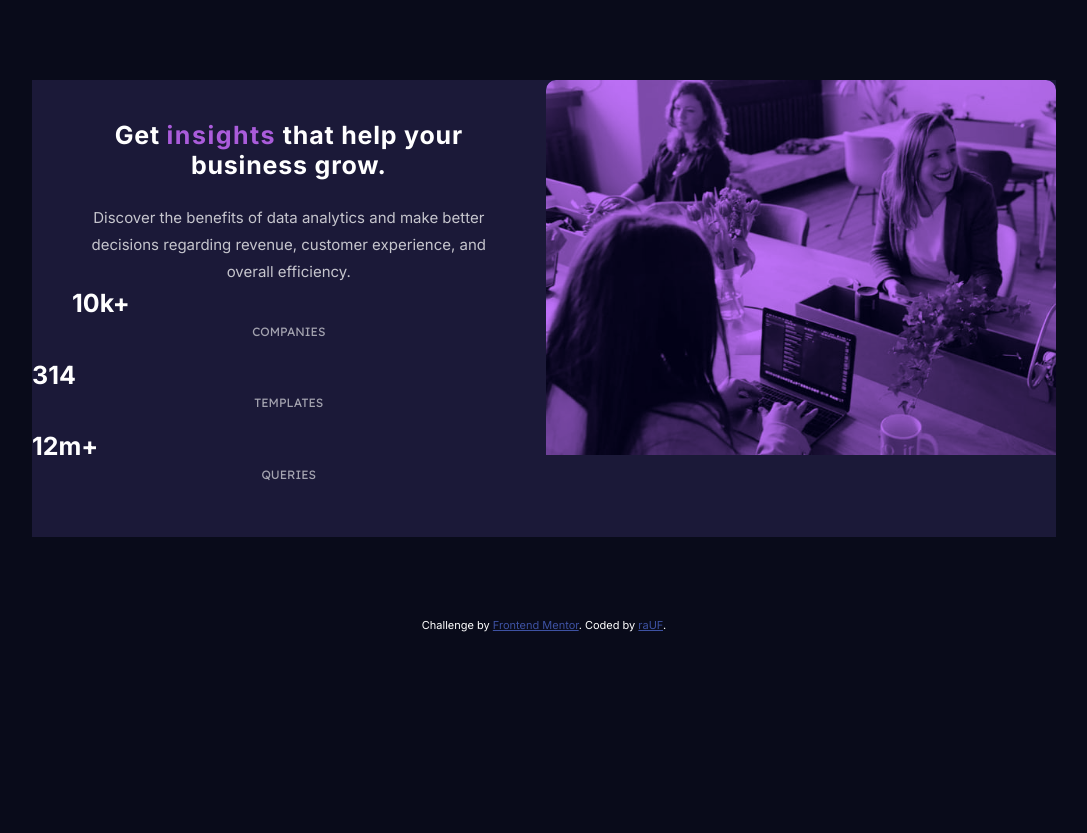
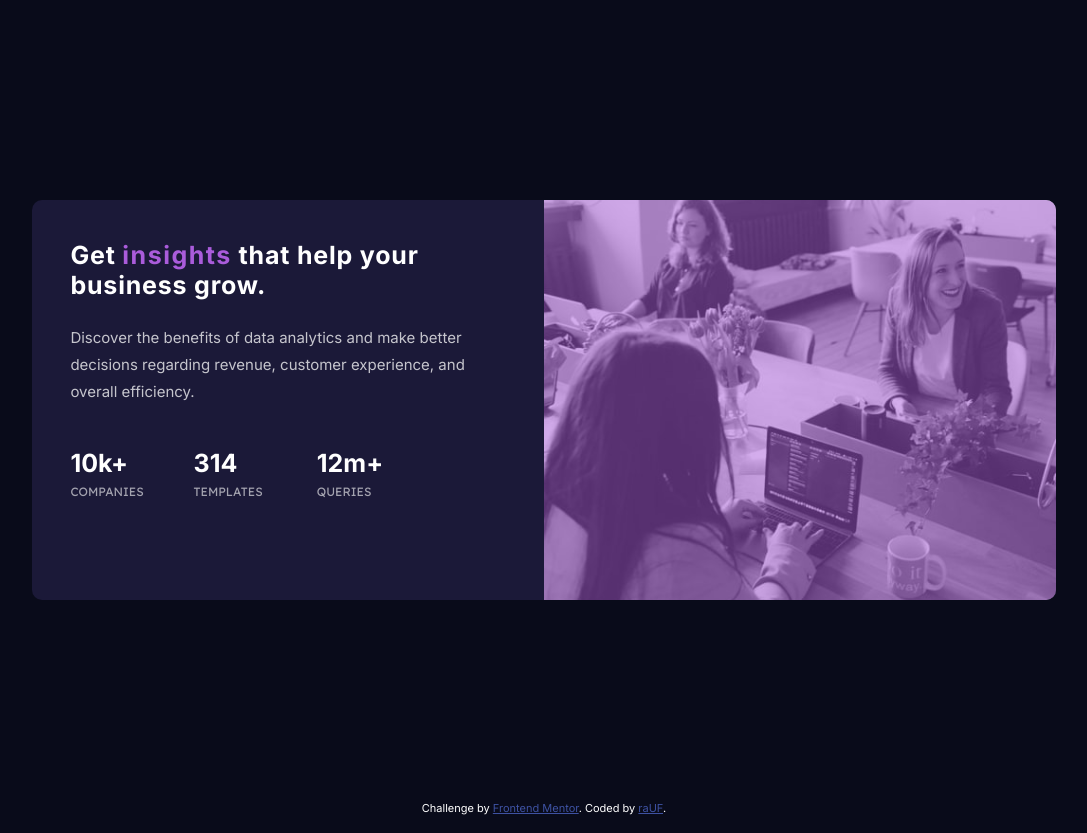
Before and after one commit to rauf-dev/fm-stats-preview-card-component, a plain HTML site: page index.html in a window 1280 px wide. Shown: the whole page, without its empty margins (96-1183 px from the left). Before the commit the page ends 800 px from the top, so only its background shows below. Drawn offline with Linux system fonts and the light colour scheme.

Commit message:
all done

```diff
--- a/index.html
+++ b/index.html
@@ -17,8 +17,7 @@
   <main>
     <div class="header">
       <div class="header-image">
-        <!-- <div class="header-image__overlay-color"></div> -->
-        <img src="./images/image-header-mobile.jpg" alt="">
+        <div class="header-overlay"></div>
       </div>
       <div class="header-content">
         <h1 class="header-title header-item">
--- a/style.css
+++ b/style.css
@@ -118,17 +118,16 @@ main {
 }
 
 .header-image {
+  background: url(./images/image-header-mobile.jpg) no-repeat center/cover;
+  height: 350px;
+  width: 100%;
+  border-radius: 10px 10px 0 0;
+}
+.header-overlay{
+  border-radius: 10px 10px 0 0;
+  background: rgba(170, 92, 219, 0.5);
   height: 100%;
   width: 100%;
-  border-radius: 10px 10px 0 0;
-  background: rgba(170, 92, 219, 0.5);
-}
-.header-image > img {
-  border-radius: 10px 10px 0 0;
-  height: 100%;
-  width: 100%;
-  mix-blend-mode: overlay;
-  object-fit: contain;
 }
 
 .header-item {
@@ -171,13 +170,12 @@ main {
   color: var(--slightly-transparent-white-stat-headings);
   margin-bottom: 1rem;
 }
-@media (min-width: 376px) {
-}
 
 footer {
   /* position: fixed;
   bottom: 0; */
   width: 100%;
+  padding-bottom: 1rem;
 }
 .attribution {
   font-size: 11px;
@@ -188,15 +186,76 @@ footer {
   color: hsl(228, 45%, 44%);
 }
 
-@media (min-width: 800px) {
+@media (min-width: 768px) {
   main {
+    height: 100vh;
+    width: 100%;
+    display: flex;
+    align-items: center;
+    justify-content: center;
   }
   .header {
-    width: 80%;
+    width: 90%;
+    height: auto;
     display: flex;
     flex-direction: row-reverse;
+    align-items: center;
+    border-radius: 10px;
+
+  }
+  .header-image {
+    background: url(./images/image-header-desktop.jpg) no-repeat center/cover;
+    height: 400px;
+    min-width: 50%;
+    border-radius:0 10px 10px 0;
+
+  }
+  .header-overlay{
+    border-radius: 0 10px 10px 0;
+    background: rgba(170, 92, 219, 0.5);
+    height: 100%;
+    width: 100%;
+
+  }
+  .header-content {
+    display: flex;
+    flex-direction: column;
+    height: 400px;
+    min-width: 40%;
+    margin-left: 1.5rem;
+    margin-right: 2rem;
+
+  }
+  .header-title {
+    text-align: left;
+    margin: 2.5rem 0 1.5rem 0;
+    padding: 0;
+    font-size: 25px;
+  }
+  .header-text {
+    text-align: left;
+    margin: 0;
+    padding: 0;
+    /* font-size: 21px; */
   }
   .header-stats {
-    display: inline;
+    display: flex;
+    text-align: left;
+    margin: 2.5rem 2.5rem 1.5rem 0;
   }
 }
+
+@media (min-width:1000px){
+  .header{
+    width: 80%;
+  }
+  .header-content{
+    margin-left: 3rem;
+    margin-right: 4rem;
+  }
+}
+@media(min-width:1440px){
+  .header{
+    width: 1000px;
+  }
+}
```
Also changed, not shown: screenshot_desktop.png (added), screenshot_mobile.png (added), 2 other files.
